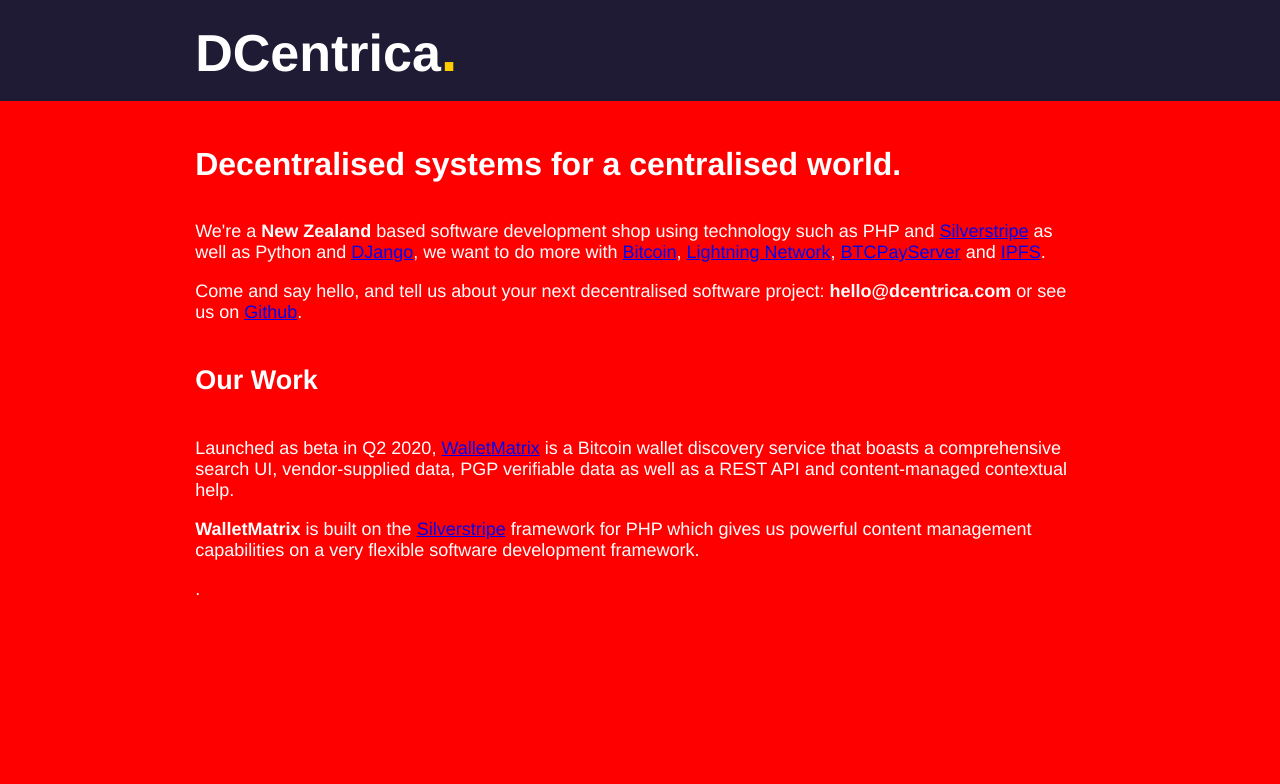
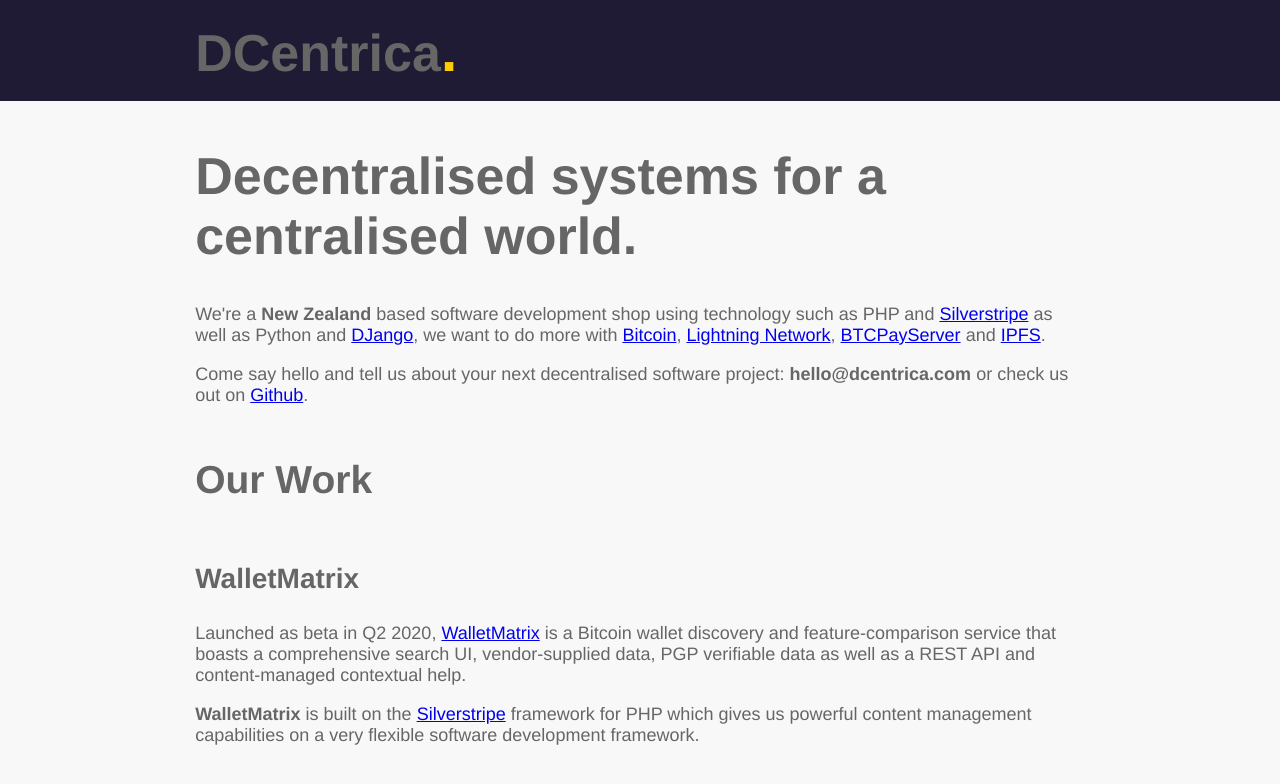
Before and after one commit to dcentrica/dcentrica, a plain HTML site: page index.html in a window 1280 px wide. Drawn offline with Linux system fonts and the light colour scheme.

Commit message:
FIX: Renamed README and tweaked CSS

```diff
--- a/index.html
+++ b/index.html
@@ -4,11 +4,11 @@
 	<meta charset="utf-8" />
 	<title>Dcentrica</title>
 	<meta name="description" content="DCentrica: Decentralised software development for a centralised world." />
-	<meta name="keywords" content="Bitcoin, IPFS, Python, PHP, Software, Development, New Zealand" />
+	<meta name="keywords" content="Bitcoin, IPFS, Python, DJango, PHP, Silverstripe, Software, Development, New Zealand" />
 	<style type="text/css">
 		body {
-			background-color: red;
-			color: white;
+			background-color: #F8F8F8;
+			color: #666;
 			font-family: "Helvetica Neue", Helvetica, Arial, sans-serif;
 			font-size: 18px;
 			font-weight: 400;
@@ -24,20 +24,28 @@
 			background-color: #1F1B34;
 			font-size: 52px;
 			margin: 0 0 25px;
-			color: #FFF;
+			color: #666;
 			padding: 1rem 12.2rem;
 		}
 		h2 {
 			display: inline-block;
-			padding: 0.1rem 0;
+			padding: 0.1rem 0 1px;
+			font-size: 39px;
+		}
+		h3 {
+			font-size: 28px;
+			padding-bottom: 0;
 		}
 		blockquote {
+			font-size: 52px;
 			display: inline-block;
 			padding: 0;
 			margin: 20px 0 20px;
-			font-size: 2rem;
 			font-weight: bold;
 		}
+                a:hover {
+                        text-decoration: none;
+                }
 	</style>
 </head>
 <body>
@@ -45,9 +53,10 @@
 	<div class="content">
 		<blockquote>Decentralised systems for a centralised world.</blockquote>
 		<p>We're a <strong>New Zealand</strong> based software development shop using technology such as PHP and <a href="https://silverstripe.org">Silverstripe</a> as well as Python and <a href="https://www.djangoproject.com/">DJango</a>, we want to do more with <a href="https://bitcoin.org" target="_blank">Bitcoin</a>, <a href="https://lightning.network">Lightning Network</a>, <a href="https://btcpayserver.org">BTCPayServer</a> and <a href="https://ipfs.io" target="_blank">IPFS</a>.</p>
-		<p>Come and say hello, and tell us about your next decentralised software project: <strong>hello@dcentrica.com</strong> or see us on <a href="https://github.com/dcentrica">Github</a>.</p>
+		<p>Come say hello and tell us about your next decentralised software project: <strong>hello@dcentrica.com</strong> or check us out on <a href="https://github.com/dcentrica">Github</a>.</p>
 		<h2>Our Work</h2>
-		<p>Launched as beta in Q2 2020, <a href="https://walletmatrix.app" target="_blank">WalletMatrix</a> is a Bitcoin wallet discovery service that boasts a comprehensive search UI, vendor-supplied data, PGP verifiable data as well as a REST API and content-managed contextual help.</p><p><strong>WalletMatrix</strong> is built on the <a href="https://silverstripe.org/" target="_blank">Silverstripe</a> framework for PHP which gives us powerful content management capabilities on a very flexible software development framework.</p>.
+                <h3>WalletMatrix</h2>
+		<p>Launched as beta in Q2 2020, <a href="https://walletmatrix.app/" target="_blank">WalletMatrix</a> is a Bitcoin wallet discovery and feature-comparison service that boasts a comprehensive search UI, vendor-supplied data, PGP verifiable data as well as a REST API and content-managed contextual help.</p><p><strong>WalletMatrix</strong> is built on the <a href="https://silverstripe.org/" target="_blank">Silverstripe</a> framework for PHP which gives us powerful content management capabilities on a very flexible software development framework.</p>
 	</div>
 </body>
 </html>
```
Also changed, not shown: 2 other files.
